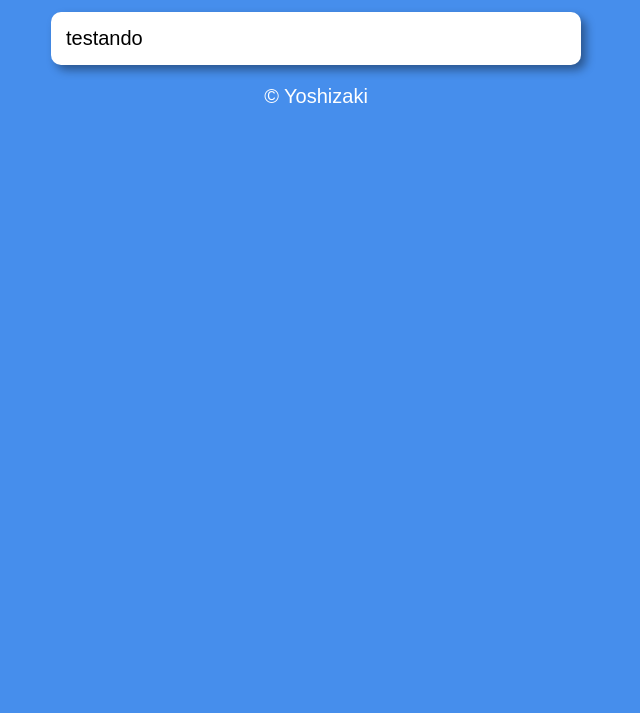
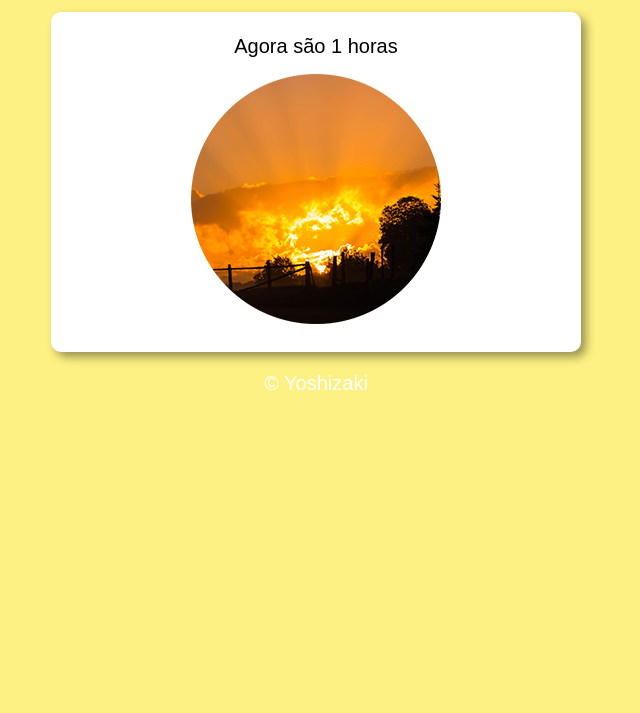
Before and after one commit to Yoshizak1/js, a plain HTML site: page exercicios/exercicio014/index.html in a window 1280 px wide. Shown: the part 87-800 px from the top of the page, without its empty margins (324-964 px from the left). Drawn offline with Linux system fonts and the light colour scheme.

Commit message:
update 02 ex014

```diff
--- a/exercicios/exercicio014/index.html
+++ b/exercicios/exercicio014/index.html
@@ -7,16 +7,15 @@
     <link rel="stylesheet" href="style014.css">
     <title>Modelo de exercício</title>
 </head>
-<body>
+<body onload="carregar()">
     <header>
-        <h1>Título</h1>
+        <h1>Hora do dia</h1>
     </header>
     <section>
-        <div>
-            testando
+        <div id="msg">
         </div>
-        <div>
-
+        <div id="foto">
+            <img id="imagem" src="/exercicios/exercicio014/img/manha.png" alt="Dia">
         </div>
     </section>
     <footer>
--- a/exercicios/exercicio014/script.js
+++ b/exercicios/exercicio014/script.js
@@ -0,0 +1,17 @@
+function carregar(){
+    var msg = window.document.getElementById('msg')
+    var img = window.document.getElementById('imagem')
+    var data = new Date()
+    var hora = data.getHours()
+    msg.innerHTML = `Agora são ${hora} horas`
+    if (hora >= 0 && hora <12) {
+        img.src = '/exercicios/exercicio014/img/manha.png'
+        document.body.style.background = '#FDF183'
+    } else if (hora >= 12 && hora <= 18) {
+        img.src = '/exercicios/exercicio014/img/tarde.png'
+        document.body.style.background = '#D8FFCB'
+    } else {
+        img.src = '/exercicios/exercicio014/img/noite.png'
+        document.body.style.background = '#282137'
+    }
+}
--- a/exercicios/exercicio014/style014.css
+++ b/exercicios/exercicio014/style014.css
@@ -19,6 +19,11 @@ section {
     box-shadow: 5px 5px 10px rgba(0, 0, 0, 0.397);
 }
 
+div {
+    text-align: center;
+    padding: 8px;
+}
+
 footer {
     color: white;
     text-align: center;
```
